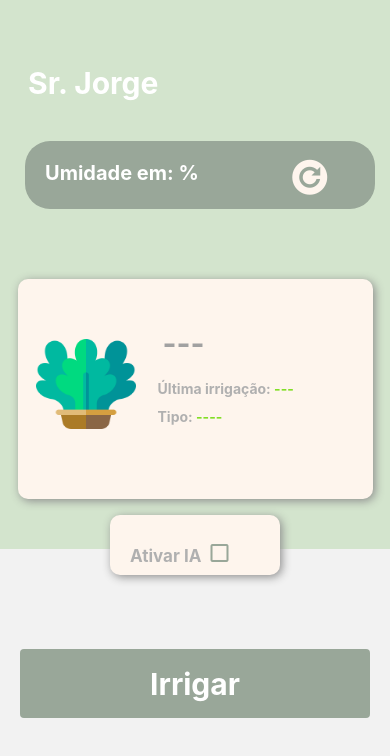
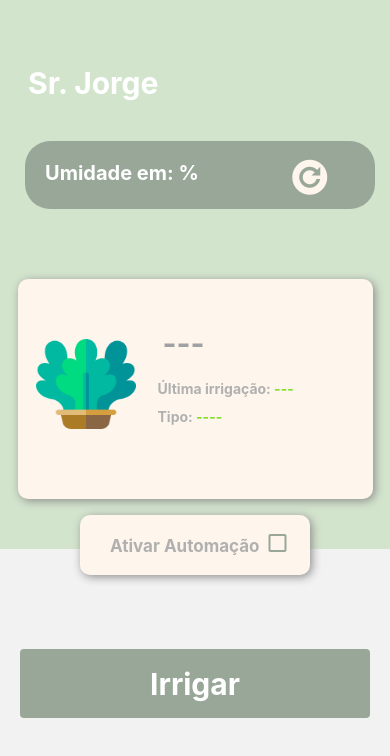
Before and after one commit to Doug-Oliveira/colheita-feliz, a React Native app: screen / in a window 390 px wide. Shown: the top 756 px of the page. Built offline with nearby package versions, Linux system fonts and the light colour scheme.

Commit message:
Atualização

```diff
--- a/app/screens/Home/index.tsx
+++ b/app/screens/Home/index.tsx
@@ -37,7 +37,7 @@ export default class Home extends Component{
   //Refresh Irrigation Request
   async sendRequest() :Promise <JSON> {
 
-    const response = await fetch('http://192.168.0.39:3213/platation/get-plantation', {
+    const response = await fetch('http://192.168.0.45:3213/platation/get-plantation', {
       method: 'POST',
       headers: {
         'Content-Type': 'application/json',
@@ -60,7 +60,7 @@ export default class Home extends Component{
   //request that sends information to enable automatic irrigation
   async sendIrrigationCheckMark(opt: String) :Promise <JSON> {
 
-    const response = await fetch('http://192.168.0.39:3213/platation/toggle-typeIrrigation', {
+    const response = await fetch('http://192.168.0.45:3213/platation/toggle-typeIrrigation', {
       method: 'POST',
       headers: {
         'Content-Type': 'application/json',
@@ -84,7 +84,7 @@ export default class Home extends Component{
   //Manual irrigation
   async sendManualIrrigationRequest(percentage: String) :Promise <JSON> {
 
-    const response = await fetch('http://192.168.0.39:3213/platation/activate-irrigation', {
+    const response = await fetch('http://192.168.0.45:3213/platation/activate-irrigation', {
       method: 'POST',
       headers: {
         'Content-Type': 'application/json',
@@ -142,7 +142,7 @@ export default class Home extends Component{
                 <Text style={styles.last_irrigation}>Última irrigação: <Text style={styles.font_styled}>{this.state.teste.plantingSituation.PlantingSituation_IrrigationDate}</Text></Text>
                 <Text style={styles.last_irrigation}>Tipo: <Text style={styles.font_styled}>{this.state.teste.plantingSituation.typeOfIrrigation}</Text></Text>
                 <View style={styles.plantation_card_toggle}>
-                  <Text style={styles.ia_text}>Ativar IA
+                  <Text style={styles.ia_text}>Ativar Automação
                   <Checkbox
                     checked={this.state.checked}
                     style={styles.checked}
--- a/app/screens/Home/styles.ts
+++ b/app/screens/Home/styles.ts
@@ -101,7 +101,7 @@ export const styles = StyleSheet.create({
 
   plantation_card_toggle:{
     alignSelf: "center",
-    width: 170,
+    width: 230,
     height: 60,
     marginTop: 90,
     marginBottom: 10,
@@ -125,8 +125,9 @@ export const styles = StyleSheet.create({
   },
 
   ia_text: {
-    marginTop: 20,
-    marginLeft: 20,
+    marginTop: 10,
+    marginLeft: 30,
+    marginBottom: 40,
     fontSize: 17,
     color: "#b0b0b0",
     fontWeight: "bold"
```
